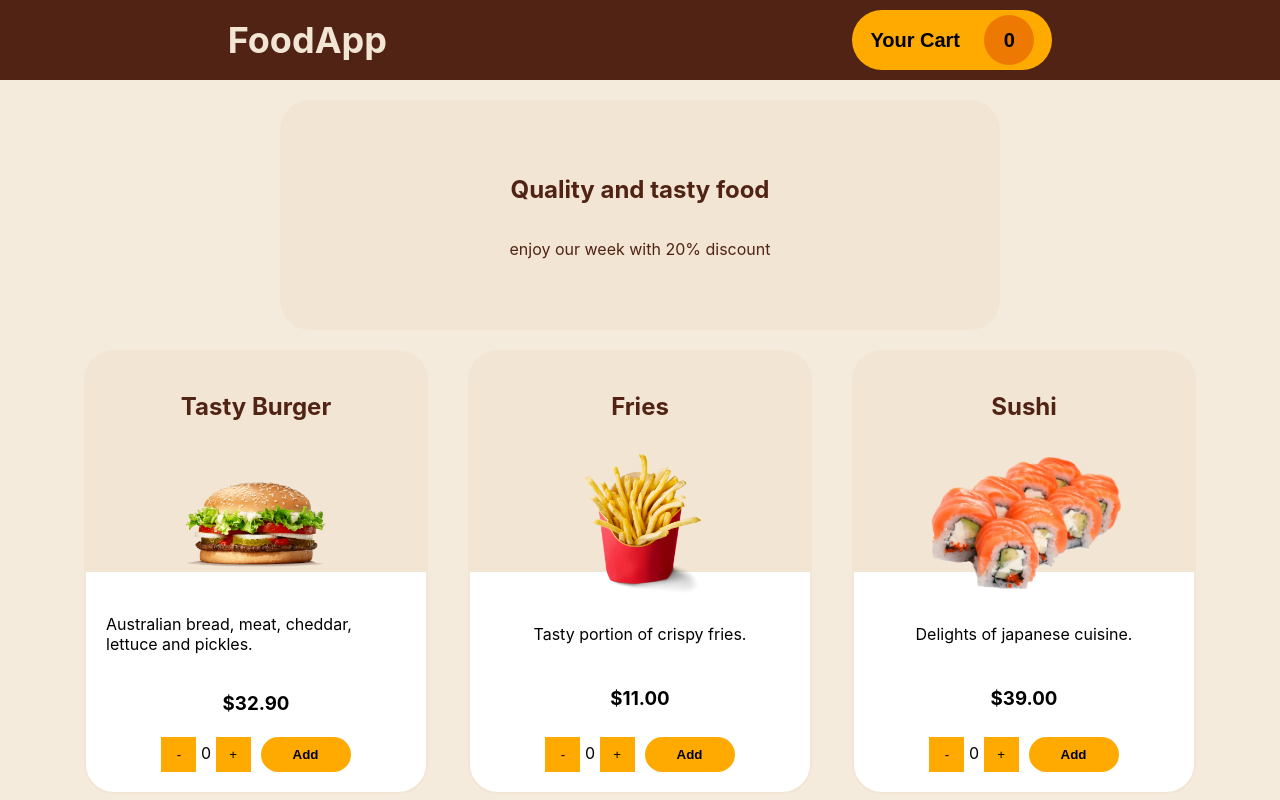
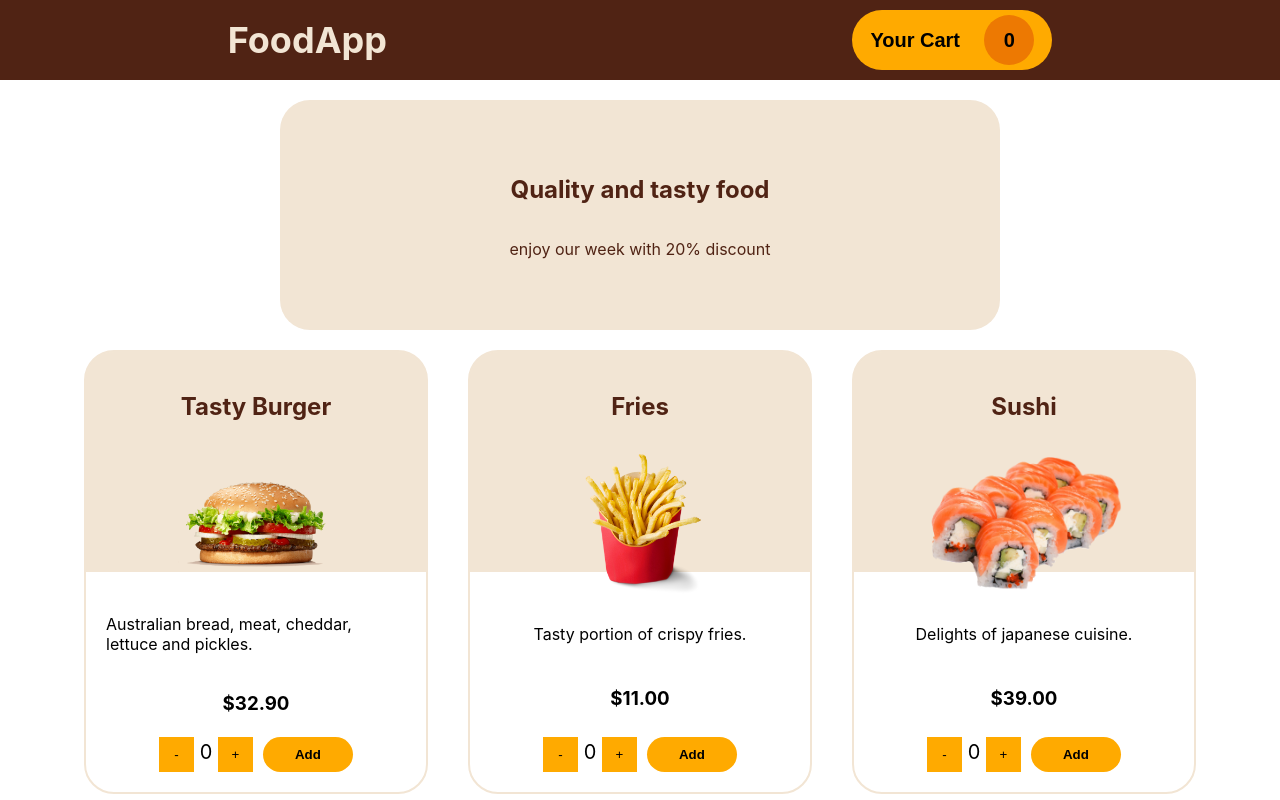
Before and after one commit to helderme/project-food-app, a React (Create React App) app: page / in a window 1280 px wide. Shown: the top 800 px of the page. Built offline with nearby package versions, Linux system fonts and the light colour scheme.

Commit message:
style(component): :lipstick: little changes for products card style

```diff
--- a/src/components/ProductsCard.js
+++ b/src/components/ProductsCard.js
@@ -16,7 +16,7 @@ function ProductsCard(props) {
       <h3>{`$${price.toFixed(2)}`}</h3>
       <div>
         <button type="button" className="product-card-increment-button">-</button>
-        {` ${'0'} `}
+        <span className="product-card-quantity">{` ${'0'} `}</span>
         <button type="button" className="product-card-increment-button">+</button>
         <button type="button" className="product-card-add-button">
           Add
--- a/src/index.css
+++ b/src/index.css
@@ -5,7 +5,6 @@ body {
     sans-serif;
   -webkit-font-smoothing: antialiased;
   -moz-osx-font-smoothing: grayscale;
-  background-color: rgb(245, 235, 220);
 }
 
 code {
```
